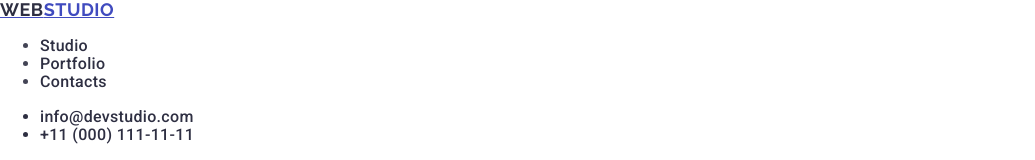
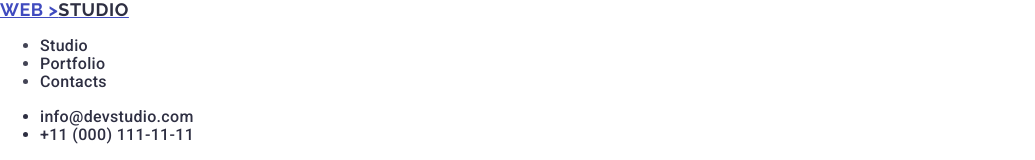
Before and after one commit to i88sharova/goit-markup-hw-01, a plain HTML site: page index.html in a window 1280 px wide. Shown: the top 160 px of the page, without its empty margins (0-1035 px from the left). Drawn offline with nearby package versions, Linux system fonts and the light colour scheme.

Commit message:
Update index.html

```diff
--- a/index.html
+++ b/index.html
@@ -22,7 +22,7 @@
     <header>
       <nav>
         <a class="logotype" href="./index.html"
-          ><span class="name">Web</span>Studio</a
+          >Web ><span class="name">Studio</span></a
         >
         <ul>
           <li><a href="">Studio</a></li>
@@ -195,7 +195,7 @@
     </main>
     <footer>
       <a class="logotype" href="./index.html"
-        ><span class="name">Web</span>Studio</a
+        >Web ><span class="name">Studio</span></a
       >
 
       <p>
```
